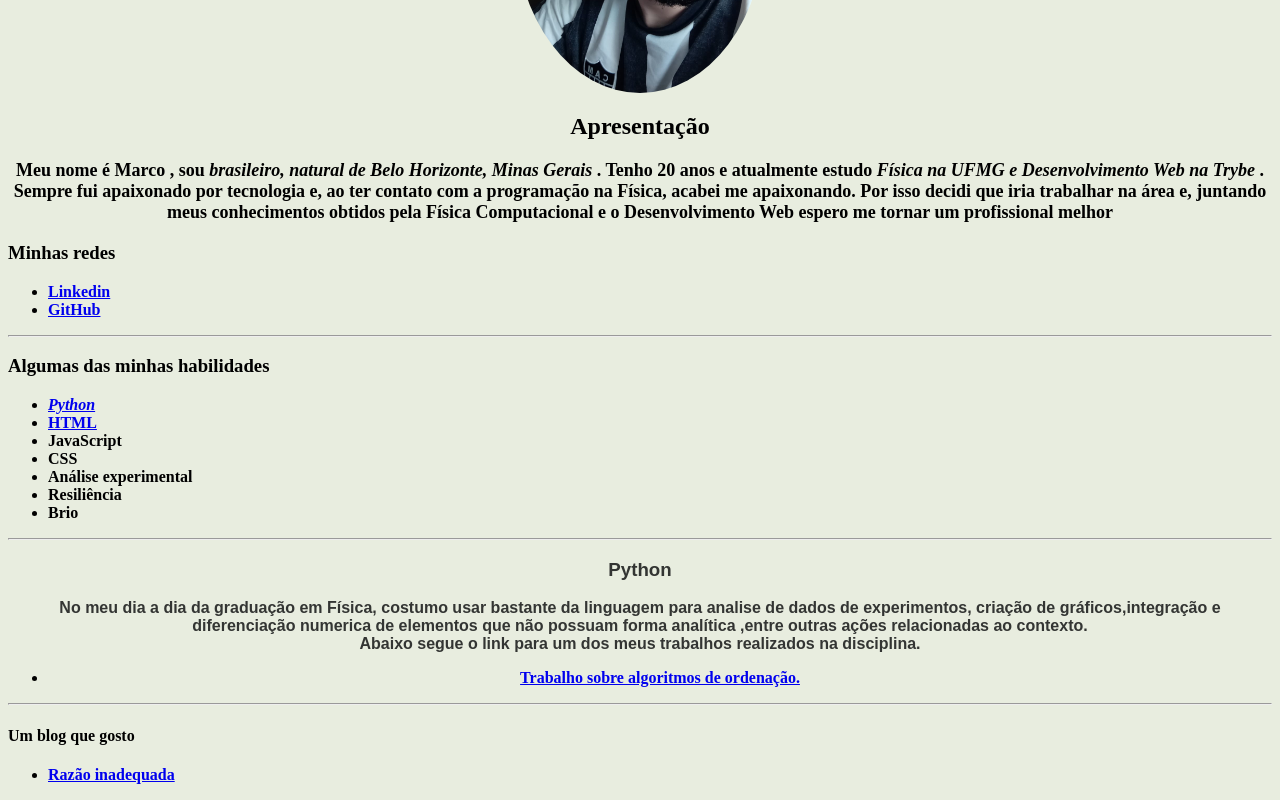
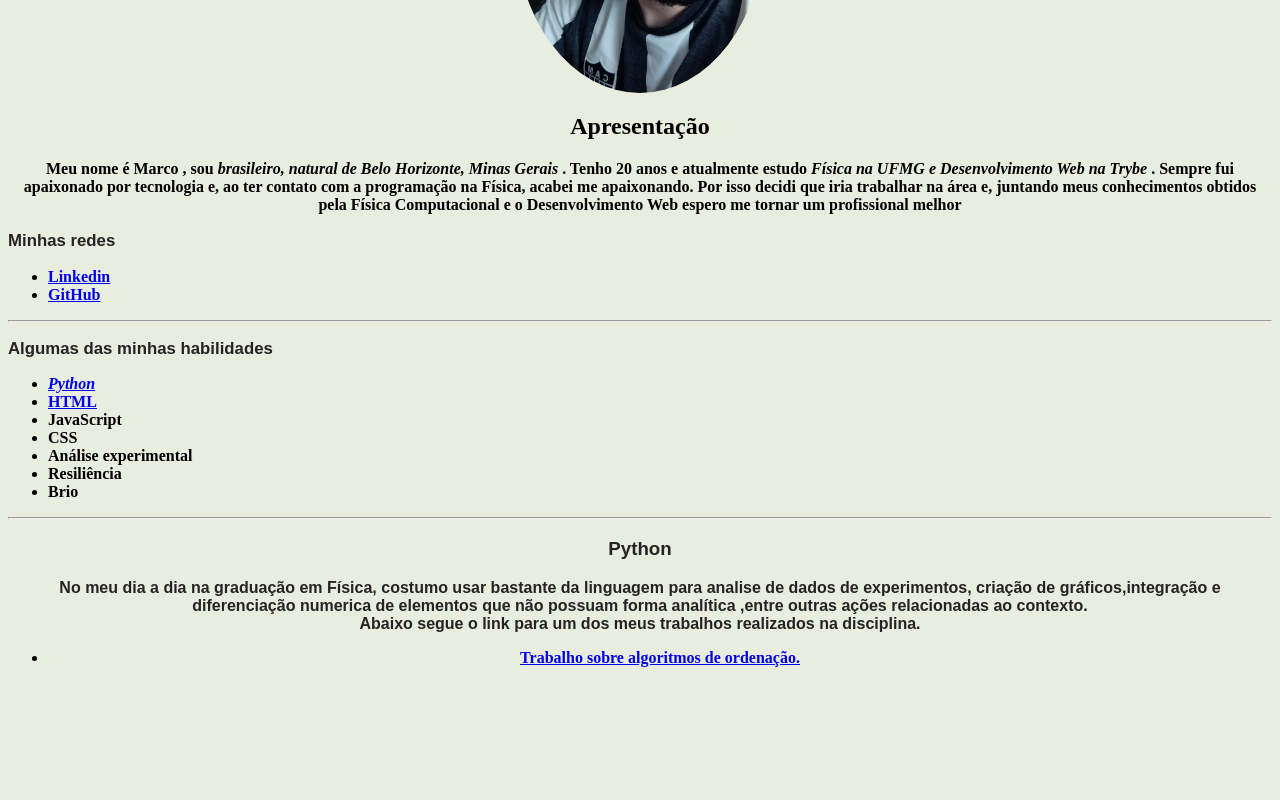
Before and after one commit to coutinhomarco/coutinhomarco.github.io, a plain HTML site: page index.html in a window 1280 px wide. Shown: the part 345-1145 px from the top of the page. After the commit the page ends 1028 px from the top, so only its background shows below. Drawn offline with Linux system fonts and the light colour scheme.

Commit message:
altera fontes outra vez

```diff
--- a/index.html
+++ b/index.html
@@ -20,7 +20,7 @@
     </div>
     <!-- Redes Sociais -->
     <div>
-    <h3>Minhas redes</h3>
+    <h3 class = "sub-heading">Minhas redes</h3>
     <ul >
     <li><a target="_blank" href="https://www.linkedin.com/in/coutinhomarco/"> Linkedin</a></li>
     <li><a target = "_blank" href="https://github.com/coutinhomarco"> GitHub</a></li>
@@ -29,7 +29,7 @@
     <hr>
     <!-- Habilidades -->
     <div>
-    <h3>Algumas das minhas habilidades</h3>
+    <h3 class="sub-heading">Algumas das minhas habilidades</h3>
     <ul class="listas" ><li><em><a href="#python">Python</a></em></li>
         <li> <strong> <a href="https://github.com/coutinhomarco/trybe-exercicios"> HTML</a></strong></li>
         <li>JavaScript</li>
@@ -41,7 +41,7 @@
     </div>
     <hr>
     <h3 class = "centralizado heading">Python</h3>
-    <p id="python" class="python heading">No meu dia a dia da graduação em Física, costumo usar bastante da linguagem para analise de dados de experimentos,
+    <p id="python" class="python heading">No meu dia a dia na graduação em Física, costumo usar bastante da linguagem para analise de dados de experimentos,
         criação de gráficos,integração e diferenciação numerica de elementos que não possuam forma analítica ,entre outras ações relacionadas ao contexto. <br>
     <strong>Abaixo segue o link </strong> para um dos meus trabalhos realizados na disciplina.</p>
     <ul>
@@ -54,9 +54,6 @@
 
 
 
-    <hr>
-    <h4>Um blog que gosto</h3>
-    <ul><li><a target="_blank" href="https://razaoinadequada.com/"> Razão inadequada</a></li></ul>
 
 
 </body>
--- a/style.css
+++ b/style.css
@@ -9,13 +9,19 @@ body{
 }
 
 .heading{
-    color: #333533;
+    color: #242423;
     font-family: sans-serif;
     font-weight: 600;
 }
+.sub-heading{
+    color: #242423;
+    font-family: sans-serif;
+    font-weight: 600;
+    font-size: 1.05em;
+}
 .descricao{
     font-family:serif ;
-    font-size: 18px;
+    font-size: 16px;
     text-align: center;
 }
 .heading-portifolio{
```
